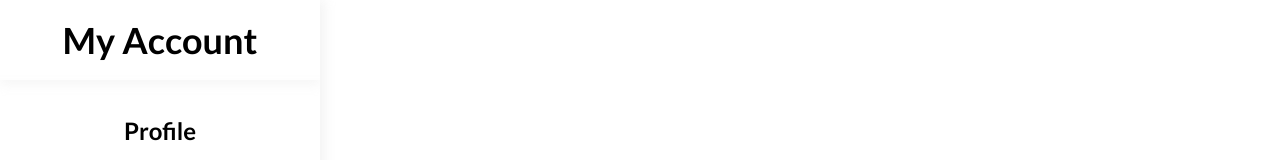
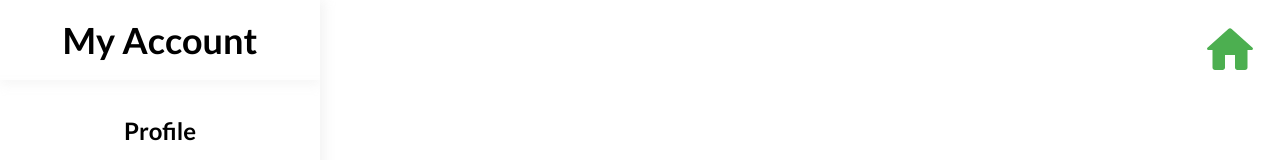
Before and after one commit to Rento-DBS/Rento, a React (Create React App) app in the folder rento-client/: page /my-account in a window 1280 px wide. Shown: the top 160 px of the page. Built offline with nearby package versions, Linux system fonts and the light colour scheme.

Commit message:
added a go home button in MyAccount

```diff
--- a/rento-client/src/components/GoHome/GoHome.jsx
+++ b/rento-client/src/components/GoHome/GoHome.jsx
@@ -0,0 +1,21 @@
+import React from "react";
+import HomeRoundedIcon from "@material-ui/icons/HomeRounded";
+import { Link } from "react-router-dom";
+import { green } from "@material-ui/core/colors";
+const GoHome = () => {
+    return (
+        <div>
+            <Link style={{ textDecoration: "none" }} to="/home">
+                <HomeRoundedIcon
+                    style={{
+                        color: green[500],
+                        width: "60px",
+                        height: "60px",
+                    }}
+                />
+            </Link>
+        </div>
+    );
+};
+
+export default GoHome;
--- a/rento-client/src/components/MyAccount/MyAccount.jsx
+++ b/rento-client/src/components/MyAccount/MyAccount.jsx
@@ -8,11 +8,16 @@ import CardDetails from "../CardDetails/CardDetails";
 import { user } from "./User";
 import { bookings } from "./Bookings";
 import { card } from "./Card";
+import GoHome from "../GoHome/GoHome";
+
 const MyAccount = () => {
     return (
         <div>
             <div>
                 <ProfileTab />
+            </div>
+            <div className={styles.goHome}>
+                <GoHome />
             </div>
             {window.location.pathname === "/my-account/profile" && (
                 <div className={styles.profile}>
--- a/rento-client/src/components/MyAccount/MyAccount.module.css
+++ b/rento-client/src/components/MyAccount/MyAccount.module.css
@@ -15,3 +15,9 @@
     right: 20%;
     top: 20%;
 }
+
+.goHome {
+    position: absolute;
+    right: 20px;
+    top: 20px;
+}
```
Also changed, not shown: rento-client/src/components/GoHome/GoHome.module.css (deleted).
